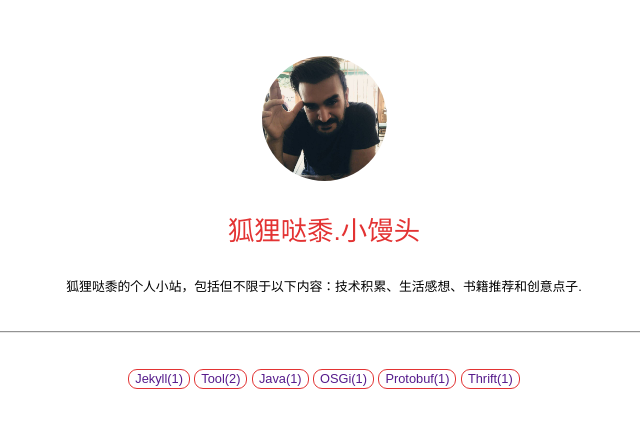
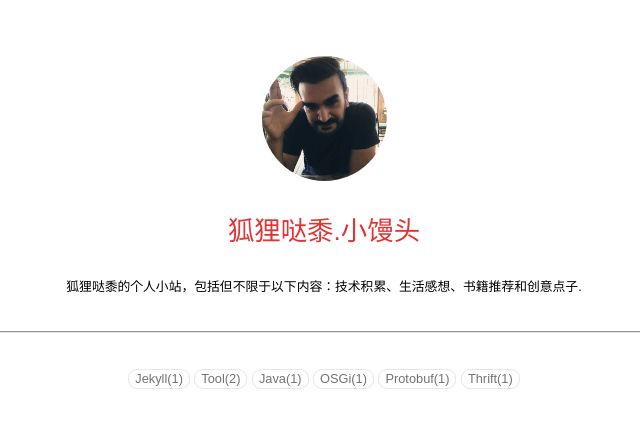
Before and after one commit to tjian123/tjian123.github.io, a Jekyll site: the page built from index.html, in a window 1280 px wide. Shown: the top 428 px of the page, without its empty margins (316-956 px from the left). Built offline with Jekyll 4.4.1, drawn with Linux system fonts in a browser that asks for light colours.

Commit message:
modify archetecture

```diff
--- a/_sass/layout/_default.scss
+++ b/_sass/layout/_default.scss
@@ -73,6 +73,7 @@ a:link {
         border-width: 1px;
         border-style: solid;
         border-radius: $line-height--s/2;
+        margin-bottom: $spacing--xxxs;
     }
 
     .site-separator {
--- a/_sass/theme/_default.scss
+++ b/_sass/theme/_default.scss
@@ -33,9 +33,11 @@ $body_frontend_color: #333333;
 			color: #E33333;
 		}
 		.site-category {
-			border-color: #E33333;
+			color: $gray;
+			border-color: $brand_border_color;
 
 			&:hover {
+				color: $black;
 				border-color: darken(#E33333, 20%);
 			}
 		}
```
